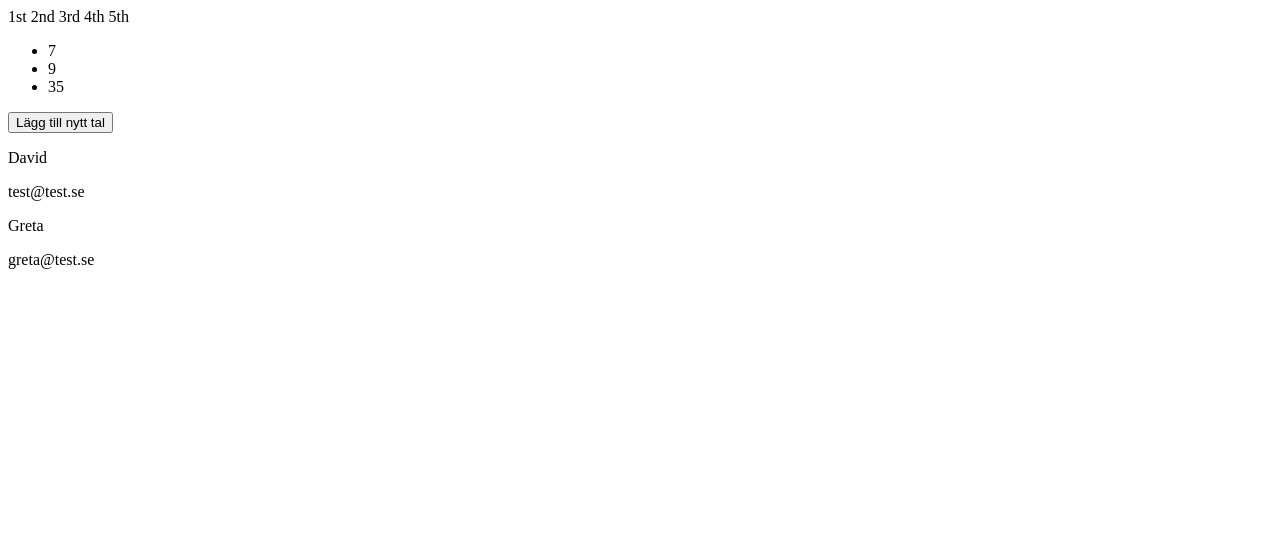
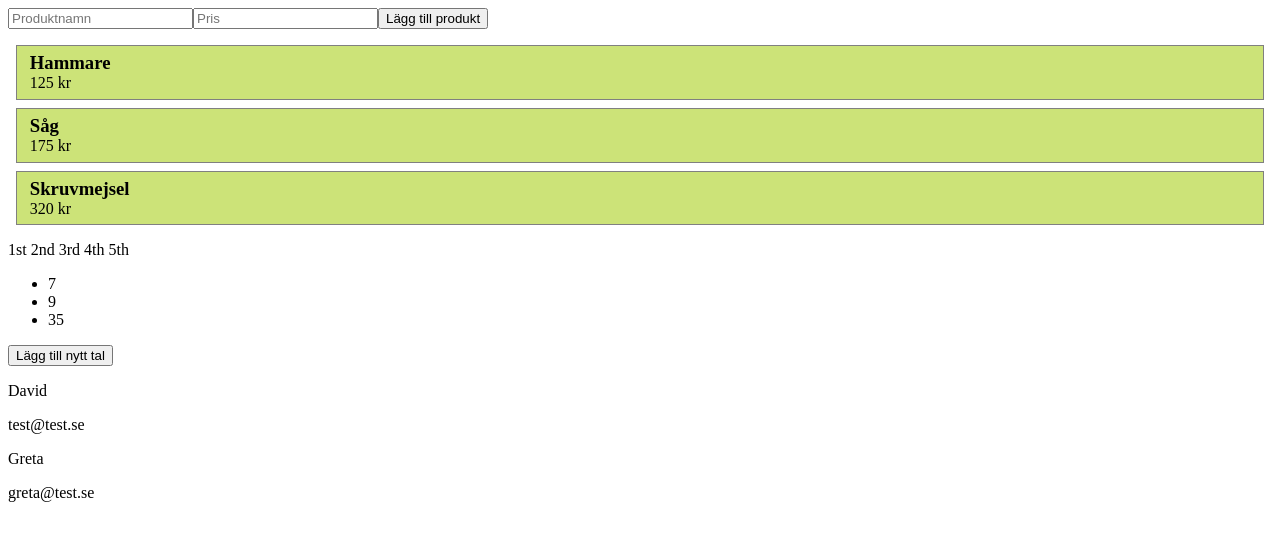
Before and after one commit to folkuni-f22-react/02-lista, a React (Vite) app: page / in a window 1280 px wide. Shown: the top 540 px of the page. Built offline with nearby package versions, Linux system fonts and the light colour scheme.

Commit message:
Product list

```diff
--- a/src/App.jsx
+++ b/src/App.jsx
@@ -2,6 +2,7 @@ import { useState } from 'react'
 import ViewUser from './components/ViewUser'
 import NumberList from './components/NumberList'
 import Orderly from './components/Orderly'
+import ProductList from './components/ProductList'
 import './App.css'
 
 function App() {
@@ -15,13 +16,17 @@ function App() {
 
 	return (
 		<div className="App">
+			<ProductList />
+
 			{orderlyList.map(n => (
 				<Orderly key={n} value={n} />
 			))}
-		<NumberList />
-		{data.map(user => (
-			<ViewUser key={user.email} name={user.name} email={user.email} />
-		))}
+
+			<NumberList />
+
+			{data.map(user => (
+				<ViewUser key={user.email} name={user.name} email={user.email} />
+			))}
 		</div>
 	)
 }
--- /dev/null
+++ b/src/components/ProductList.css
@@ -0,0 +1,14 @@
+.product-list {
+	list-style-type: none;
+	padding-left: 0;
+}
+
+.product-list > li {
+	border: 1px solid gray;
+	margin: 0.5em;
+	padding: 0.4em 0.8em;
+	background-color: rgb(204, 227, 120);
+}
+.product-list h3 {
+	margin: 0;
+}
--- /dev/null
+++ b/src/components/ProductList.jsx
@@ -0,0 +1,39 @@
+import { useState } from 'react'
+import { data } from '../data/products.js'
+import './ProductList.css'
+
+const ProductList = () => {
+	const [products, setProducts] = useState(data)
+	const [name, setName] = useState('')
+	const [price, setPrice] = useState(0)
+
+	const addProduct = () => {
+		let newProduct = {
+			id: 1337,  // TODO
+			name: name,  // går också att bara skriva:  name,
+			price: price
+		}
+		let copy = [ ...products, newProduct ]
+		setProducts(copy)
+	}
+
+	return (
+		<>
+		<div>
+			<input onChange={event => { setName(event.target.value) }} type="text" placeholder="Produktnamn" />
+			<input onChange={event => { setPrice(event.target.value) }}  type="text" placeholder="Pris" />
+			<button onClick={addProduct}> Lägg till produkt </button>
+		</div>
+		<ul className="product-list">
+			{products.map(({ id, name, price }) => (
+				<li key={id}>
+					<h3> {name} </h3>
+					<span> {price} kr </span>
+				</li>
+			))}
+		</ul>
+		</>
+	)
+}
+
+export default ProductList
--- /dev/null
+++ b/src/data/products.js
@@ -0,0 +1,20 @@
+
+const data = [
+	{
+		id: 1,
+		name: 'Hammare',
+		price: 125
+	},
+	{
+		id: 2,
+		name: 'Såg',
+		price: 175
+	},
+	{
+		id: 3,
+		name: 'Skruvmejsel',
+		price: 320
+	}
+]
+
+export { data }
```
